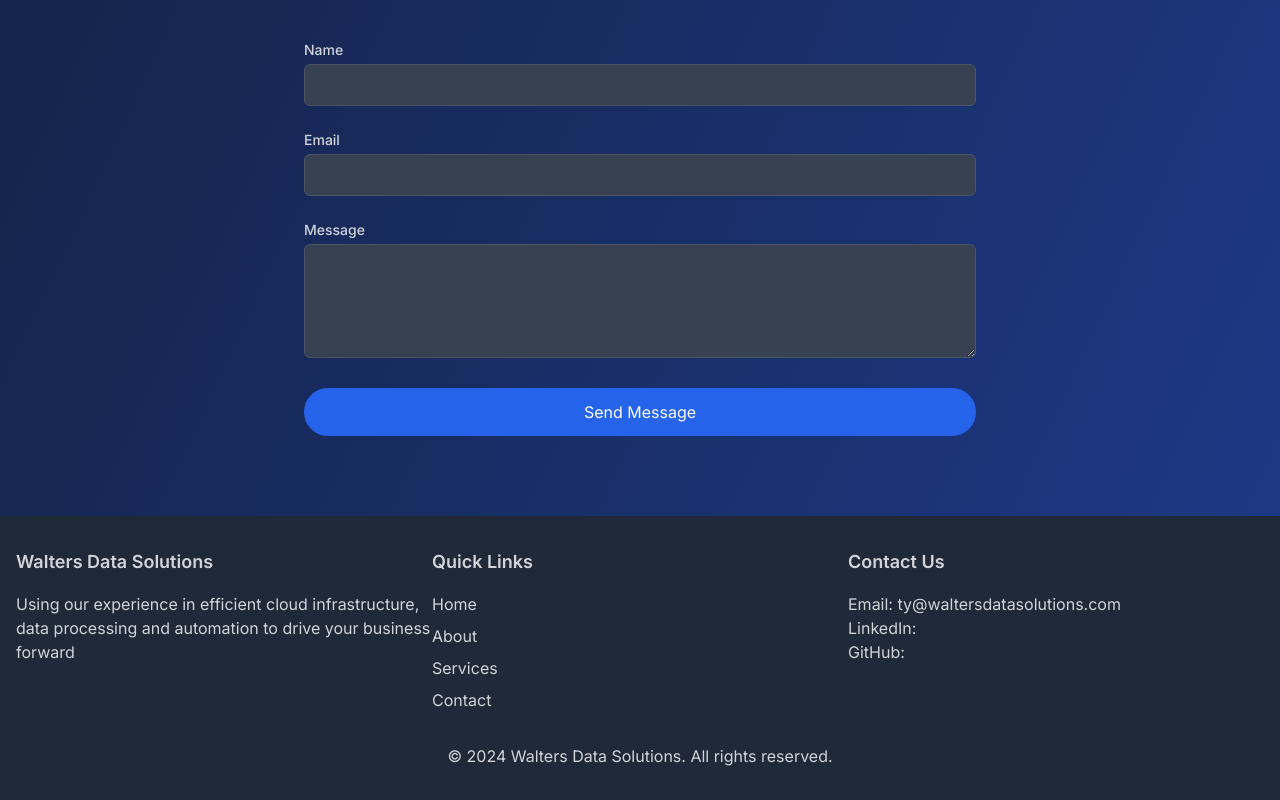
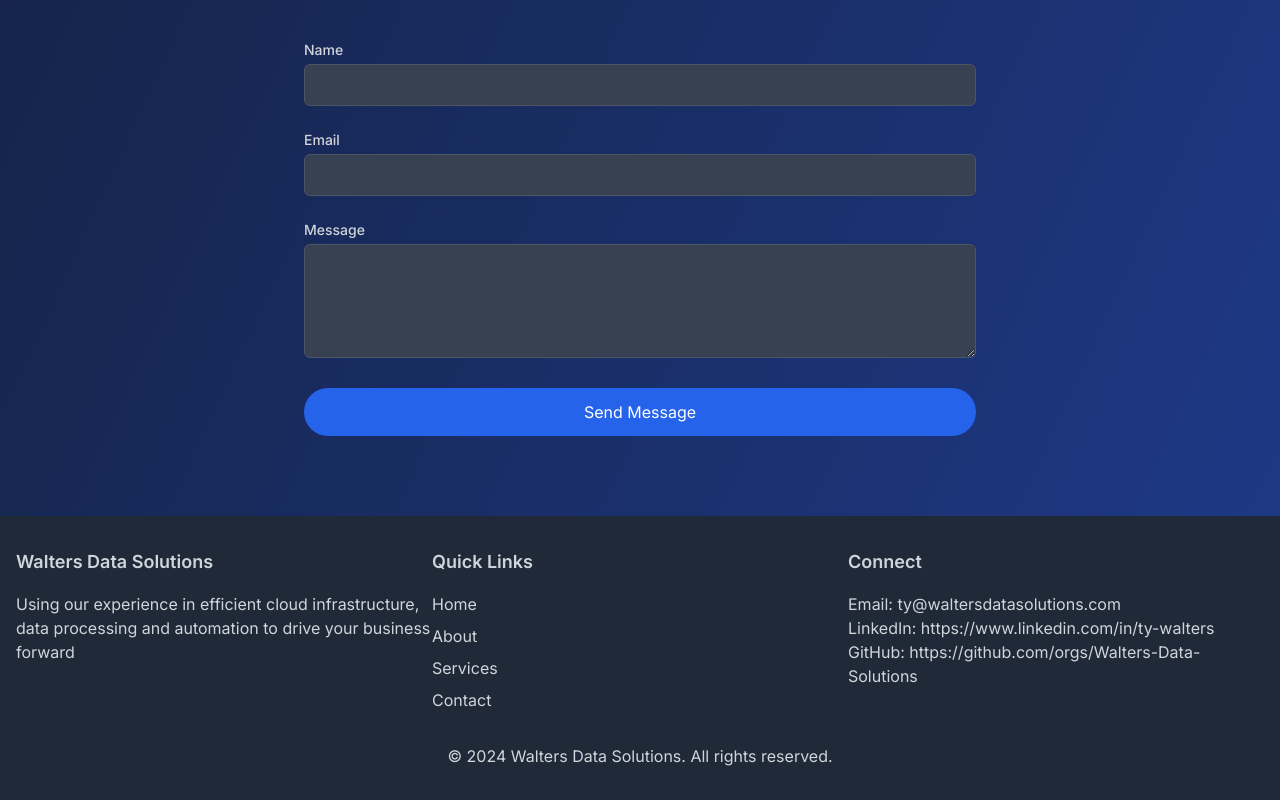
Before and after one commit to Walters-Data-Solutions/waltersdatasolutions.com, a Next.js app: page / in a window 1280 px wide. Shown: the part 1980-2780 px from the top of the page. Built offline with nearby package versions, Linux system fonts and the light colour scheme.

Commit message:
try again

```diff
--- a/app/page.tsx
+++ b/app/page.tsx
@@ -47,10 +47,10 @@ export default function Page() {
               </ul>
             </div>
             <div className="w-full md:w-1/3">
-              <h3 className="text-lg font-semibold mb-4">Contact Us</h3>
+              <h3 className="text-lg font-semibold mb-4">Connect</h3>
               <p>Email: ty@waltersdatasolutions.com</p>
-              <p>LinkedIn: <a href="https://www.linkedin.com/in/ty-walters" target="_blank" rel="noopener noreferrer" className="hover:text-blue-600 dark:hover:text-blue-400"></a></p>
-              <p>GitHub: <a href="https://github.com/orgs/Walters-Data-Solutions" target="_blank" rel="noopener noreferrer" className="hover:text-blue-600 dark:hover:text-blue-400"></a></p>
+              <p>LinkedIn: <a href="https://www.linkedin.com/in/ty-walters" target="_blank" rel="noopener noreferrer" className="hover:text-blue-600 dark:hover:text-blue-400">https://www.linkedin.com/in/ty-walters</a></p>
+              <p>GitHub: <a href="https://github.com/orgs/Walters-Data-Solutions" target="_blank" rel="noopener noreferrer" className="hover:text-blue-600 dark:hover:text-blue-400">https://github.com/orgs/Walters-Data-Solutions</a></p>
             </div>
           </div>
           <div className="mt-8 text-center">
```
